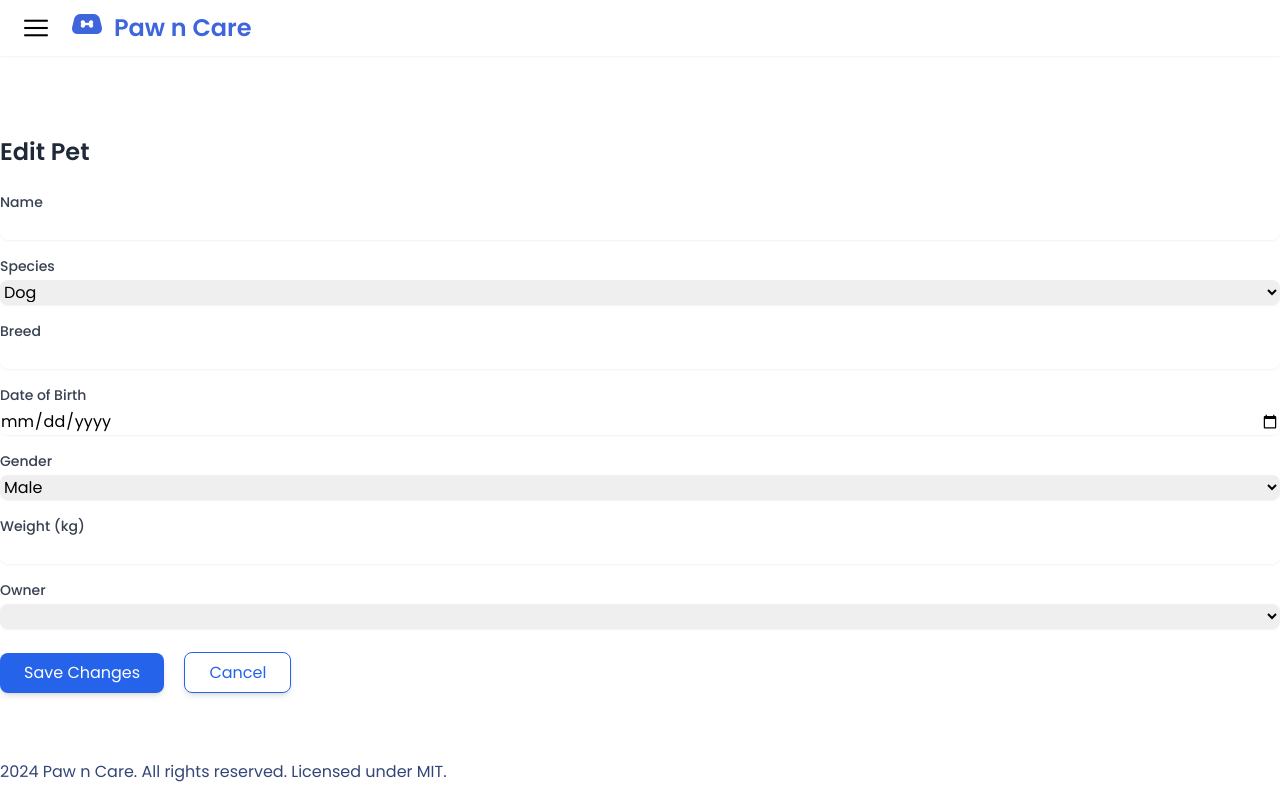
After one commit to colarrbear/Paw-n-Care-Testing, a Django app: template paw_n_care/templates/edit_pet.html in a window 1280 px wide. The commit adds this page. Run offline with Django 3.2, Linux system fonts and the light colour scheme; the template is opened without the code that fills it, so the values that code supplies are empty; some libraries are stand-ins or nearby versions.

Commit message:
Create edit_pet

```diff
--- /dev/null
+++ b/paw_n_care/templates/edit_pet.html
@@ -0,0 +1,89 @@
+{% extends 'base.html' %}
+{% load static %}
+
+{% block content %}
+<div class="container mx-auto py-10">
+    <h1 class="text-2xl font-semibold text-gray-800 mb-6">Edit Pet</h1>
+    <form method="POST" action="{% url 'paw_n_care:edit_pet' pet.pet_id %}">
+        {% csrf_token %}
+
+        <!-- Pet Name -->
+        <div class="mb-4">
+            <label for="name" class="block text-sm font-medium text-gray-700">Name</label>
+            <input id="name" name="name" type="text" value="{{ pet.name }}"
+                   class="block w-full mt-1 border-gray-300 rounded-lg shadow-sm focus:border-blue-500 focus:ring focus:ring-blue-200" required>
+        </div>
+
+        <!-- Species -->
+        <div class="mb-4">
+            <label for="species" class="block text-sm font-medium text-gray-700">Species</label>
+            <select id="species" name="species"
+                    class="block w-full mt-1 border-gray-300 rounded-lg shadow-sm focus:border-blue-500 focus:ring focus:ring-blue-200">
+                <option disabled>Select Species</option>
+                <option value="Dog" {% if pet.species == "Dog" %}selected{% endif %}>Dog</option>
+                <option value="Cat" {% if pet.species == "Cat" %}selected{% endif %}>Cat</option>
+                <option value="Bird" {% if pet.species == "Bird" %}selected{% endif %}>Bird</option>
+                <option value="Other" {% if pet.species == "Other" %}selected{% endif %}>Other</option>
+            </select>
+        </div>
+
+        <!-- Breed -->
+        <div class="mb-4">
+            <label for="breed" class="block text-sm font-medium text-gray-700">Breed</label>
+            <input id="breed" name="breed" type="text" value="{{ pet.breed }}"
+                   class="block w-full mt-1 border-gray-300 rounded-lg shadow-sm focus:border-blue-500 focus:ring focus:ring-blue-200" required>
+        </div>
+
+        <!-- Date of Birth -->
+        <div class="mb-4">
+            <label for="date_of_birth" class="block text-sm font-medium text-gray-700">Date of Birth</label>
+            <input id="date_of_birth" name="date_of_birth" type="date" value="{{ pet.date_of_birth|date:'Y-m-d' }}"
+                   class="block w-full mt-1 border-gray-300 rounded-lg shadow-sm focus:border-blue-500 focus:ring focus:ring-blue-200" required>
+        </div>
+
+        <!-- Gender -->
+        <div class="mb-4">
+            <label for="gender" class="block text-sm font-medium text-gray-700">Gender</label>
+            <select id="gender" name="gender"
+                    class="block w-full mt-1 border-gray-300 rounded-lg shadow-sm focus:border-blue-500 focus:ring focus:ring-blue-200">
+                <option disabled>Select Gender</option>
+                <option value="Male" {% if pet.gender == "Male" %}selected{% endif %}>Male</option>
+                <option value="Female" {% if pet.gender == "Female" %}selected{% endif %}>Female</option>
+            </select>
+        </div>
+
+        <!-- Weight -->
+        <div class="mb-4">
+            <label for="weight" class="block text-sm font-medium text-gray-700">Weight (kg)</label>
+            <input id="weight" name="weight" type="number" step="0.1" value="{{ pet.weight }}"
+                   class="block w-full mt-1 border-gray-300 rounded-lg shadow-sm focus:border-blue-500 focus:ring focus:ring-blue-200" required>
+        </div>
+
+        <!-- Owner Selection -->
+        <div class="mb-4">
+            <label for="owner_id" class="block text-sm font-medium text-gray-700">Owner</label>
+            <select id="owner_id" name="owner_id"
+                    class="block w-full mt-1 border-gray-300 rounded-lg shadow-sm focus:border-blue-500 focus:ring focus:ring-blue-200">
+                <option disabled>Select Owner</option>
+                {% for owner in owners %}
+                    <option value="{{ owner.owner_id }}" {% if pet.owner and pet.owner.owner_id == owner.owner_id %}selected{% endif %}>
+                        {{ owner.first_name }} {{ owner.last_name }}
+                    </option>
+                {% endfor %}
+            </select>
+        </div>
+
+        <!-- Submit Button -->
+        <div class="mt-6">
+            <button type="submit"
+                    class="px-6 py-2 text-white bg-blue-600 rounded-lg shadow-md hover:bg-blue-700 focus:outline-none focus:ring focus:ring-blue-200">
+                Save Changes
+            </button>
+            <a href="{% url 'paw_n_care:pet-home' %}"
+               class="ml-4 px-6 py-2 text-blue-600 border border-blue-600 rounded-lg shadow-md hover:bg-blue-100">
+                Cancel
+            </a>
+        </div>
+    </form>
+</div>
+{% endblock %}
--- a/paw_n_care/templates/home/pet-home.html
+++ b/paw_n_care/templates/home/pet-home.html
@@ -127,7 +127,7 @@
                                 {{ i.owner__first_name }}
                             </td>
                             <td class="px-6 py-4">
-                                <a href="#" class="font-medium text-blue-600 hover:underline">Edit</a>
+                                <a href="pet/edit/{{i.pet_id}}" class="font-medium text-blue-600 hover:underline">Edit</a>
                             </td>
                         </tr>
                         {% endfor %}
--- a/paw_n_care/urls.py
+++ b/paw_n_care/urls.py
@@ -18,5 +18,6 @@ urlpatterns = [
     path('medical-records/', views.MedRec.as_view(), name='medical-records'),
     path('billing/', views.Bill.as_view(), name='billing'),
     path('statistic/', views.Statistic.as_view(), name='statistic'),
-    path('home/edit/<appointment_id>/', views.edit, name='edit_appointment'),
+    path('home/edit/<appointment_id>/', views.edit_appointment, name='edit_appointment'),
+    path('home/pet/pet/edit/<pet_id>/', views.edit_pet, name='edit_pet'),
 ]
```
Also changed, not shown: paw_n_care/views.py (+49 -2 lines).
